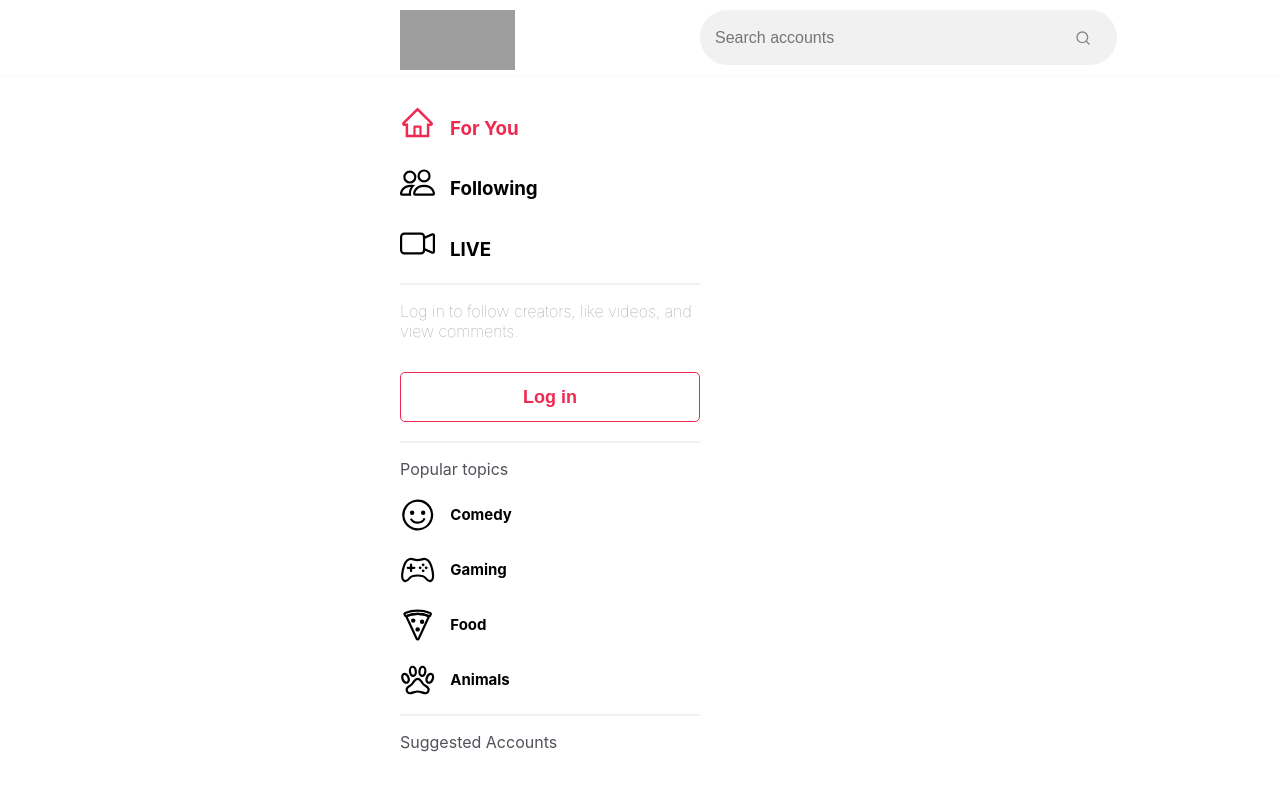
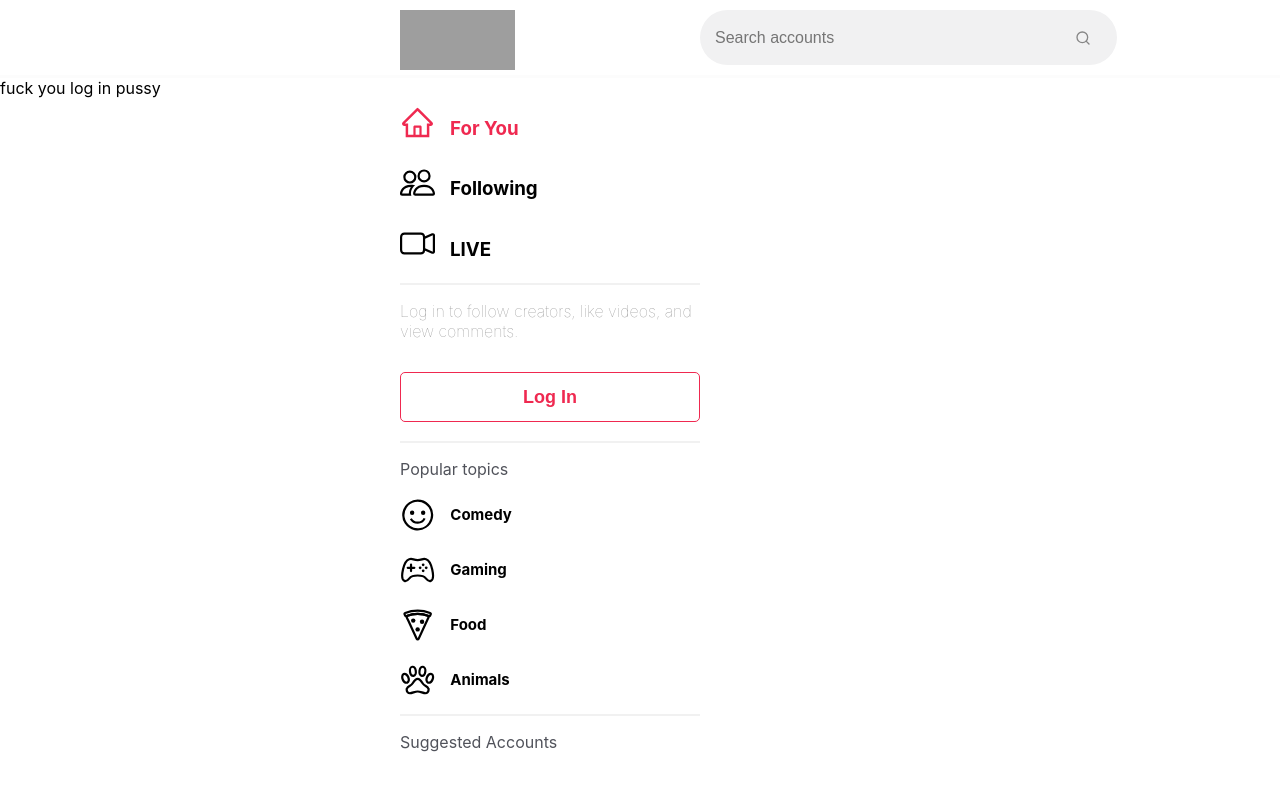
Before and after one commit to jdrew153/tiktokapp-2, a React (Create React App) app: page /feed in a window 1280 px wide. Shown: the top 790 px of the page. Built offline with nearby package versions, Linux system fonts and the light colour scheme; no server answers; grey boxes are pictures that could not be loaded.

Commit message:
more updates

```diff
--- a/package.json
+++ b/package.json
@@ -7,6 +7,7 @@
     "@testing-library/react": "^13.2.0",
     "@testing-library/user-event": "^13.5.0",
     "axios": "^0.27.2",
+    "js-cookie": "^3.0.1",
     "react": "^18.1.0",
     "react-browser-router": "^2.1.2",
     "react-cookie": "^4.1.1",
--- a/src/components/authmodal.js
+++ b/src/components/authmodal.js
@@ -1,16 +1,22 @@
-import { useState } from "react"
+import {useEffect, useState} from "react"
 import axios from "axios"
 import { useNavigate } from "react-router-dom"
-import { useCookies } from "react-cookie";
+import {useCookies, withCookies} from "react-cookie";
 
 const Authmodal =  () => {
     const [email, setEmail] = useState(null)
     const [password, setPassword] = useState(null)
     const [isLoggedIn, setisLoggedIn] = useState(false)
     const [error, setError] = useState(null)
-    const [cookies, setCookie, removeCookie] =useCookies(['user'])
+    const [cookies, setCookie, removeCookie] =useCookies(null)
 
     let navigator = useNavigate()
+
+    useEffect(() => {
+        removeCookie('username')
+    }, [])
+
+
 
     const handleSubmit = async (e) => {
         e.preventDefault()
@@ -20,7 +26,7 @@ const Authmodal =  () => {
             console.log(response.data)
             if (response.status === 201) {
                 setisLoggedIn(true)
-                setCookie(email)
+                setCookie('username',email, {path: "/"})
                 navigator('/feed')
             } else {
                 setError("account not found, try again or create an account")
@@ -71,4 +77,7 @@ const Authmodal =  () => {
     )
 }
 
-export default Authmodal
+const AuthmodalCookies = withCookies(Authmodal)
+
+
+export default AuthmodalCookies
--- a/src/components/videocard.js
+++ b/src/components/videocard.js
@@ -4,49 +4,52 @@ import { BsChatDotsFill} from "react-icons/bs"
 import { TiArrowForward } from "react-icons/ti"
 import axios from "axios";
 import { useEffect, useState} from "react";
+import {useCookies} from "react-cookie";
 
 
 const Videocard = () => {
 
     const [items, setItems] = useState(null)
-    const [loaded, setLoaded] = useState(true)
+    const [loaded, setLoaded] = useState(false)
+    const url ="http://localhost:8000/users"
 
-    const HandleVidRequest = async () => {
+
+    const HandleVidRequest = async (url) => {
         try {
 
-            const response = await axios.get("http://localhost:8000/users")
+            const response = await axios.get(url)
             const data = response.data
-            if (data) {
-                setLoaded(true)
             setItems(data)
-            }
 
         } catch (error) {
             console.log(error)
         }
     }
-    let x = 0
+    useEffect(() => {
 
-    useEffect(() => {
-        HandleVidRequest()
+            HandleVidRequest(url)
+
+
+        console.log(`this is the users received${items}`)
     }, [])
 
-    const feed = items
+
+
 
 
     return (
        <>
            {items &&
-                items.map((accounts) => (
+               items?.map((accounts) => (
                    <div className="main-video-container">
                        <div className="profile-picture-spacer-video">
-                            <img className="video-profile-picture" src={accounts.profile_pic_url} alt="loading"/>
+                           <img className="video-profile-picture" src={accounts?.profile_pic_url} alt="loading"/>
                        </div>
                        <div className="actual-video-container">
                            <div className="video-tags-container">
                                <div className="tag-container">
                                    <p className="tags">
-                                        {accounts.profile_description}
+                                       {accounts?.profile_description}
                                    </p>
                                </div>
                                <div className="video-likes-container">
@@ -83,7 +86,6 @@ const Videocard = () => {
                        </div>
                    </div>
                ))
-
            }
        </>
     )
--- a/src/pages/feed.js
+++ b/src/pages/feed.js
@@ -9,15 +9,51 @@ import { IoPizzaOutline } from "react-icons/io5"
 import { IoPawOutline } from "react-icons/io5"
 import Suggestedaccounts from "../components/suggestedaccounts";
 import Videocard from "../components/videocard";
-import {useState} from "react";
+import {useNavigate} from "react-router-dom";
+import {useEffect, useState} from "react";
+import {useCookies, Cookies} from "react-cookie";
+
 
 
 const Feed = () => {
+    const [loggedIn, setIsLoggedIn] = useState(false)
+    const [cookies, setCookie, removeCookie] = useCookies(null)
+
+    const username = cookies.username
+
+    let navigator = useNavigate()
+
+    const handleLogInRedirect =() => {
+        navigator('/login')
+        removeCookie('username')
+        window.location.reload()
+
+    }
+    const handleLogOut = () => {
+        setIsLoggedIn(false)
+        navigator('/login')
+        window.location.reload()
+
+    }
+
+
+
+
+  useEffect(() => {
+
+      if(username) {
+          setIsLoggedIn(true)
+      }else {
+          setIsLoggedIn(false)
+      }
+      }
+
+  )
+    console.log(username)
 
 
 
     return (
-
                 <>
                     <div className="header-container">
                         <div className="logo-container">
@@ -35,15 +71,29 @@ const Feed = () => {
                                     Upload
                                 </button>
                             </div>
-                            <div className="login-button-container">
-                                <button className="login-button">
-                                    Log in
-                                </button>
-                            </div>
+                            {(loggedIn == true) ?
+                                (<div className="login-button-container">
+                                    <button className="login-button" onClick={handleLogOut}>
+                                        Log Out
+                                    </button>
+                                </div>) : (<div className="login-button-container">
+                                    <button className="login-button" onClick={handleLogInRedirect}>
+                                        Log In
+                                    </button>
+                                </div>)
+
+                            }
                             <div className="more-button-container">
                                 <HiDotsVertical className="more"/>
                             </div>
                         </div>
+                        {loggedIn &&
+                            (<div className="user-profile">
+                            <p>
+                                {username}
+                            </p>
+                        </div>)
+                        }
                     </div>
 
                     <div className="sidebar-container">
@@ -69,17 +119,25 @@ const Feed = () => {
                                 </div>
                             </div>
                         </div>
+
                         <div className="login-sidebar-container">
                             <div className="login-text-container">
                                 <p>
                                     Log in to follow creators, like videos, and view comments.
                                 </p>
                             </div>
-                            <div className="login-button-sidebar-container">
-                                <button className="login-sidebar">
-                                    Log in
+                            {loggedIn ? (<div className="login-button-sidebar-container">
+                                <button className="login-sidebar" onClick={handleLogInRedirect}>
+                                    Log Out
                                 </button>
-                            </div>
+                            </div>):(
+                                <div className="login-button-sidebar-container">
+                                    <button className="login-sidebar" onClick={handleLogInRedirect}>
+                                        Log In
+                                    </button>
+                                </div>
+                            )}
+
                         </div>
                         <div className="popular-topics-container">
                             <p className="topic-header">
@@ -125,9 +183,13 @@ const Feed = () => {
                             <Suggestedaccounts/>
                         </div>
                     </div>
-                    <div className="test">
-                        <Videocard/>
-                    </div>
+                    {loggedIn ?
+                        (<div className="test">
+                            <Videocard key={username}/>
+                        </div>) : <div className="test">
+                            fuck you log in pussy
+                        </div>
+                    }
 
                 </>
 
--- a/src/pages/login.js
+++ b/src/pages/login.js
@@ -1,6 +1,13 @@
 import Authmodal from "../components/authmodal";
+import {useCookies} from "react-cookie";
+import {useEffect} from "react";
 
-const Createaccount = () => {
+const Login = () => {
+    const [cookies, setCookie, removeCookie] = useCookies(null)
+
+
+
+
     return (
         <>
         <div className="auth-container">
@@ -13,4 +20,4 @@ const Createaccount = () => {
     )
 }
 
-export default Createaccount
+export default Login
```
Also changed, not shown: 2 other files (tests, documents, lock files or other folders). Lines whose indentation alone changed are shown as unchanged.
